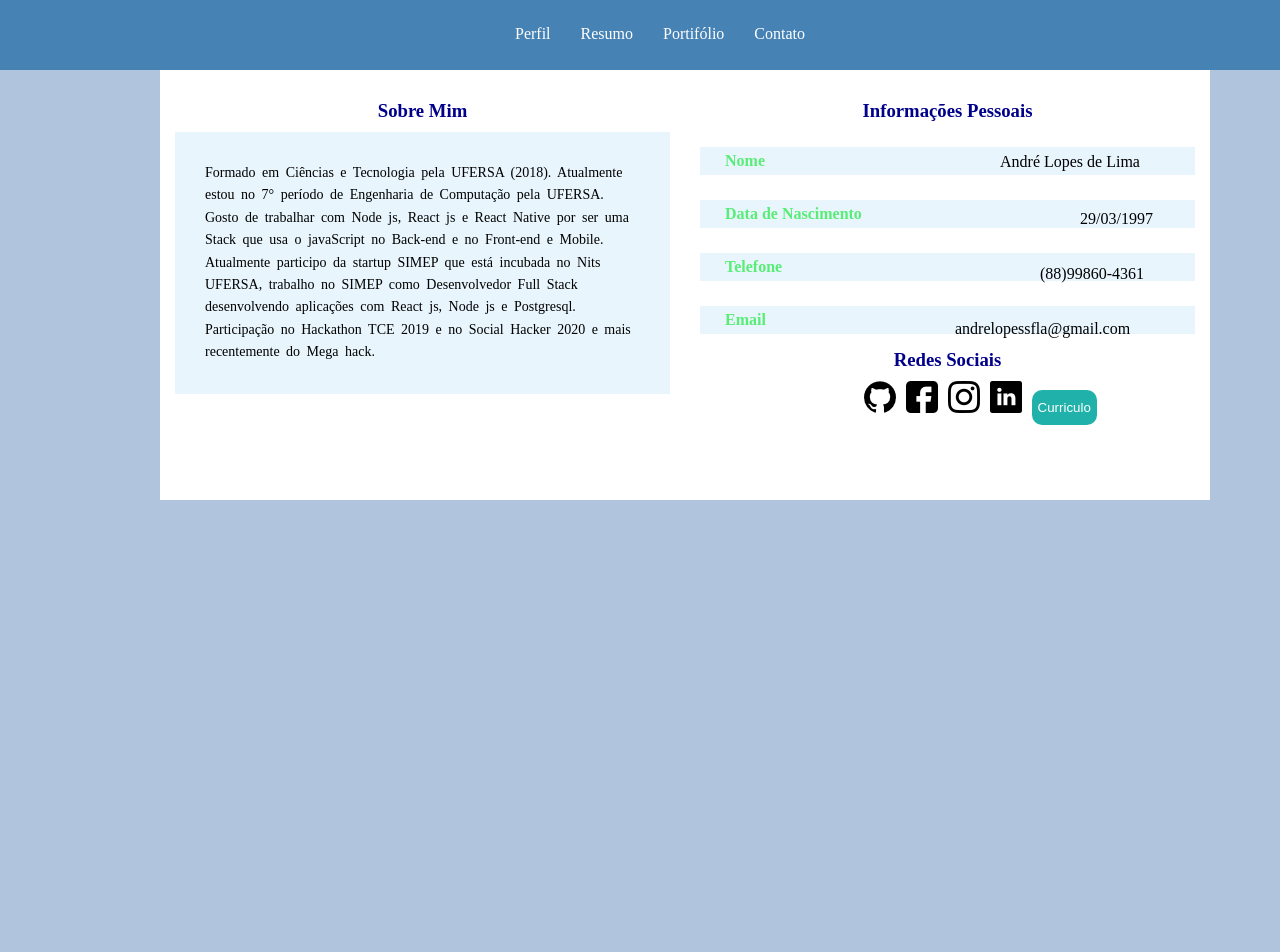
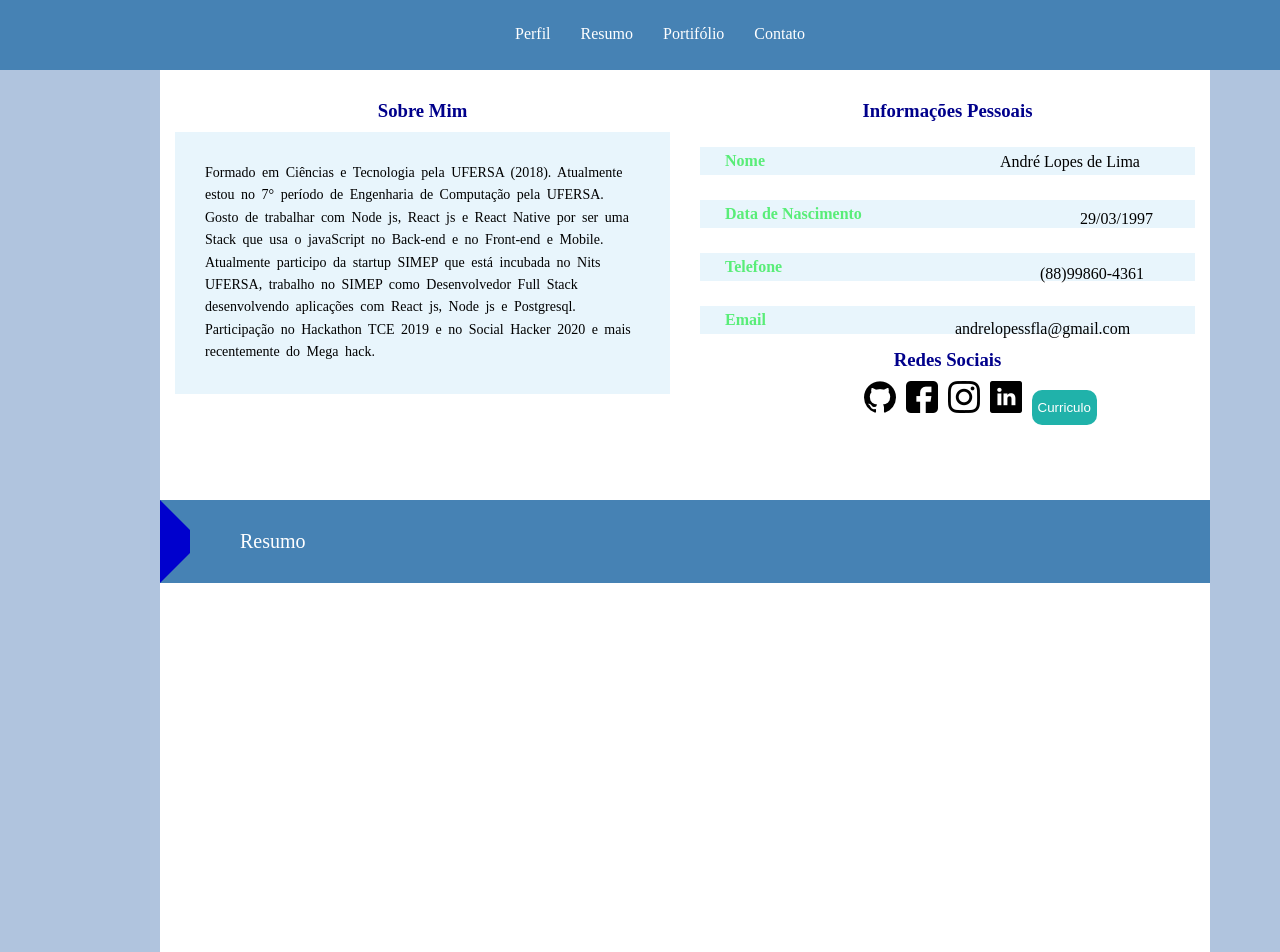
Before and after one commit to lopes-bot/Portifolio, a React (Create React App) app: page / in a window 1280 px wide. Shown: the top 952 px of the page. Before the commit the page ends 800 px from the top, so only its background shows below. Built offline with nearby package versions, Linux system fonts and the light colour scheme.

Commit message:
criado componente fita

```diff
--- /dev/null
+++ b/src/components/fita.js
@@ -0,0 +1,13 @@
+import React from 'react';
+import {NavStyle,NavTitle } from '../styles/style';
+
+
+// import { Container } from './styles';
+
+function Fita(props) {
+  return (<NavStyle>
+      <NavTitle>{props.name}</NavTitle>
+  </NavStyle>);
+}
+
+export default Fita;
--- /dev/null
+++ b/src/components/resumo.js
@@ -0,0 +1,17 @@
+import React from 'react';
+import {Container , Card } from '../styles/style';
+
+// import { Container } from './styles';
+
+function Resumo() {
+  return (
+  <Container>
+
+        <Card>
+
+        </Card>
+
+  </Container>);
+}
+
+export default Resumo;
--- a/src/pages/home.js
+++ b/src/pages/home.js
@@ -1,6 +1,9 @@
 import React from 'react';
 import Navbar from '../components/navbar';
 import Pefil from '../components/perfil';
+import Resumo from '../components/resumo';
+import Fita from '../components/fita';
+import '../components/style.css';
 
 // import { Container } from './styles';
 
@@ -8,6 +11,9 @@ function Home() {
   return (<>
     <Navbar></Navbar>
     <Pefil></Pefil>
+    <Fita name="Resumo"></Fita>
+    <Resumo></Resumo>
+    <Fita name="Portifólio"></Fita>
 
   </>
   );
--- a/src/styles/style.js
+++ b/src/styles/style.js
@@ -93,3 +93,20 @@ export const But = styled.button `
     }
 
 `;
+
+export const NavStyle = styled.div `
+    background-color: #4682B4;
+    width:1020px;
+    margin-left:160px;
+    border-left: 30px solid #0000cd;
+    border-top: 30px solid transparent;
+    border-bottom: 30px solid transparent;
+    float:left;
+
+`;
+export const NavTitle = styled.p `
+    color: white;
+    margin-left:50px;
+    font-size: 20px;
+
+`;
```
